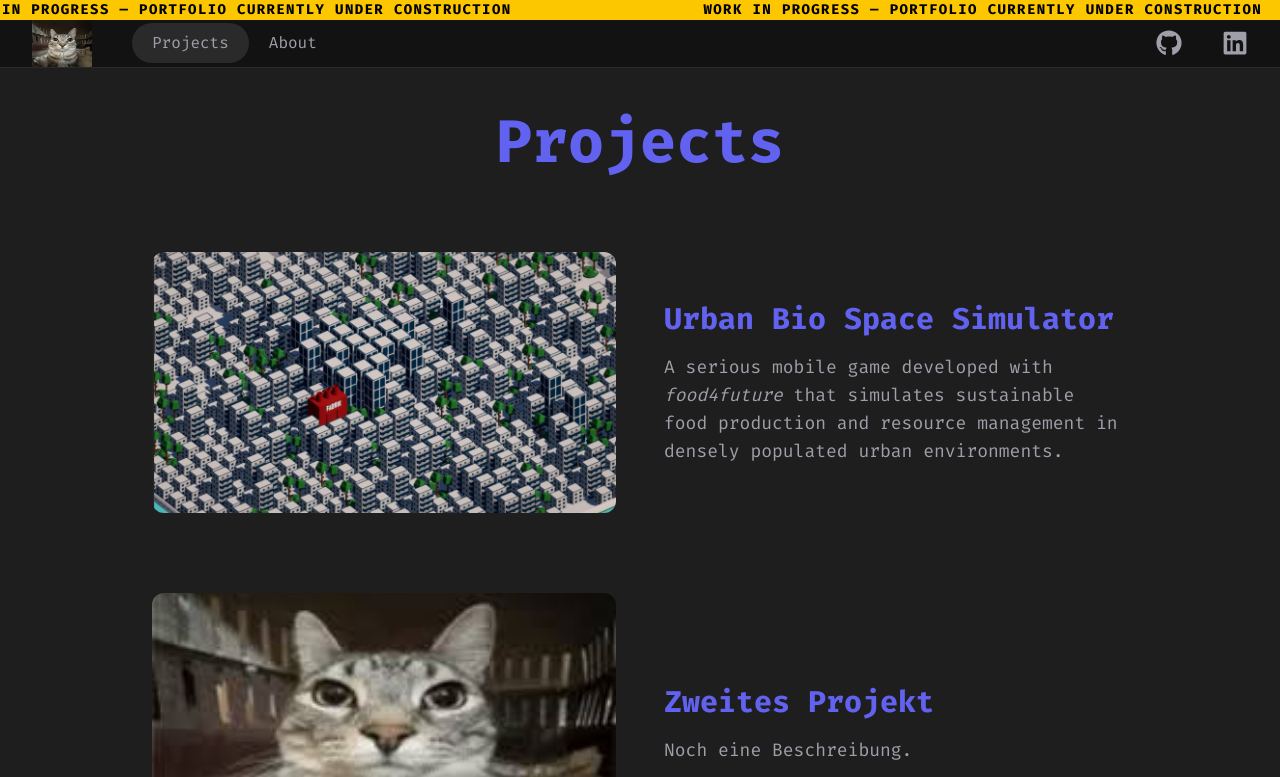
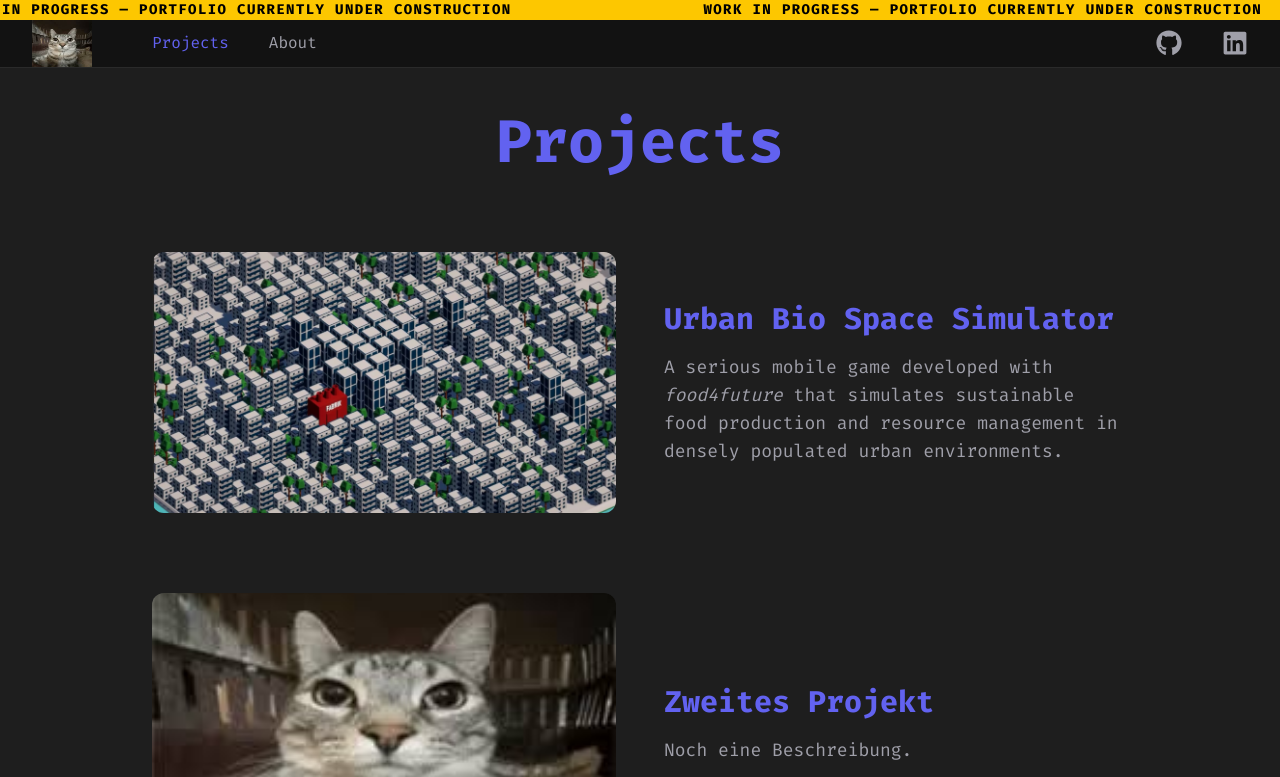
Before and after one commit to Sonic12K12/portfolio-website-nextjs, a Next.js app: page /projects in a window 1280 px wide. Shown: the top 777 px of the page. Built offline with nearby package versions, Linux system fonts and the light colour scheme.

Commit message:
refactor Navbar styling on selected

```diff
--- a/src/components/Navbar.js
+++ b/src/components/Navbar.js
@@ -33,12 +33,12 @@ export default function Navbar() {
         </div>
         <ul className="flex items-center">
           <li
-            className={`py-2 px-5 rounded-full transition-all duration-300 ${currentPath === "/projects" ? "bg-white/10" : ""} ${currentPath === "/projects" ? "" : "hover:text-primary hover:scale-105"}`}
+            className={`py-2 px-5 duration-300 ${currentPath === "/projects" ? "text-primary" : ""} ${currentPath === "/projects" ? "" : "hover:text-primary hover:scale-105"}`}
           >
             <Link href="/projects">Projects</Link>
           </li>
           <li
-            className={`py-2 px-5 rounded-full transition-all duration-300 ${currentPath === "/about" ? "bg-white/10" : ""} ${currentPath === "/about" ? "" : "hover:text-primary hover:scale-105"}`}
+            className={`py-2 px-5 duration-300 ${currentPath === "/about" ? "text-primary" : ""} ${currentPath === "/about" ? "" : "hover:text-primary hover:scale-105"}`}
           >
             <Link href="/about">About</Link>
           </li>
```
